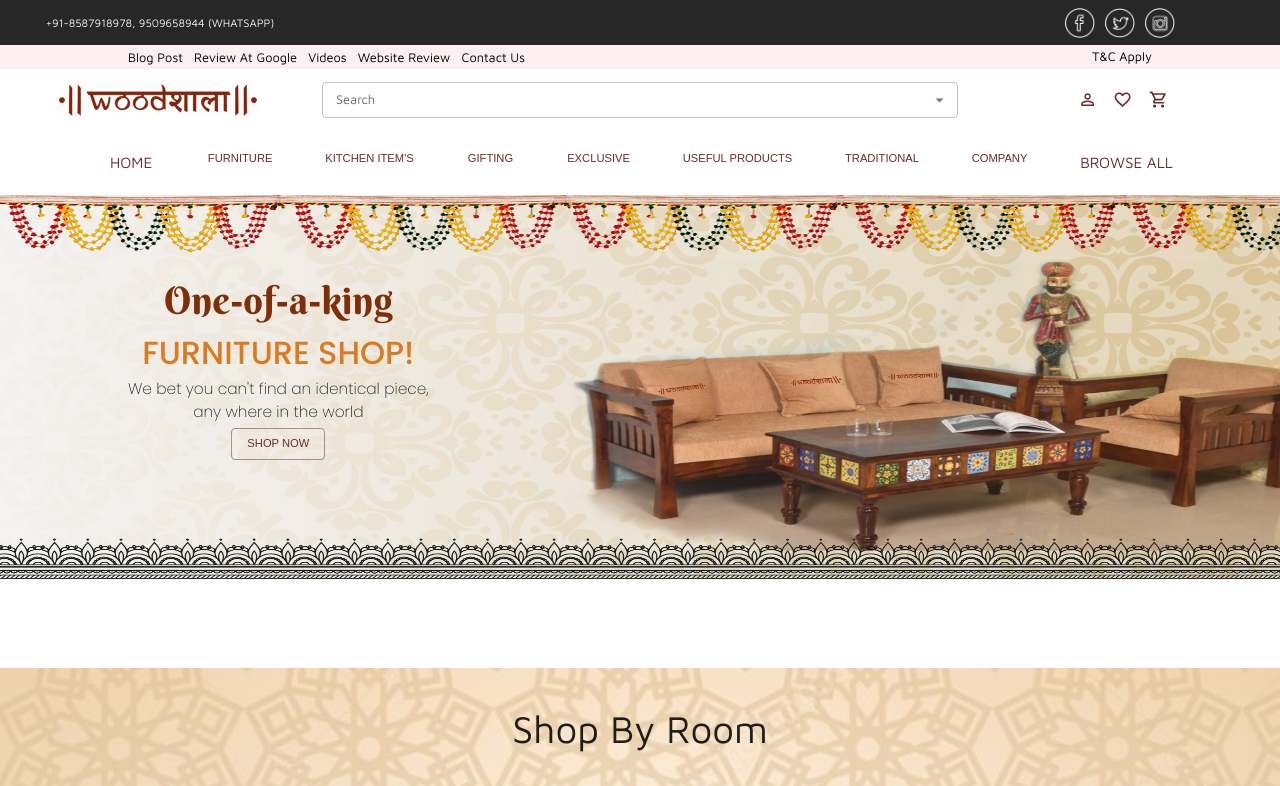
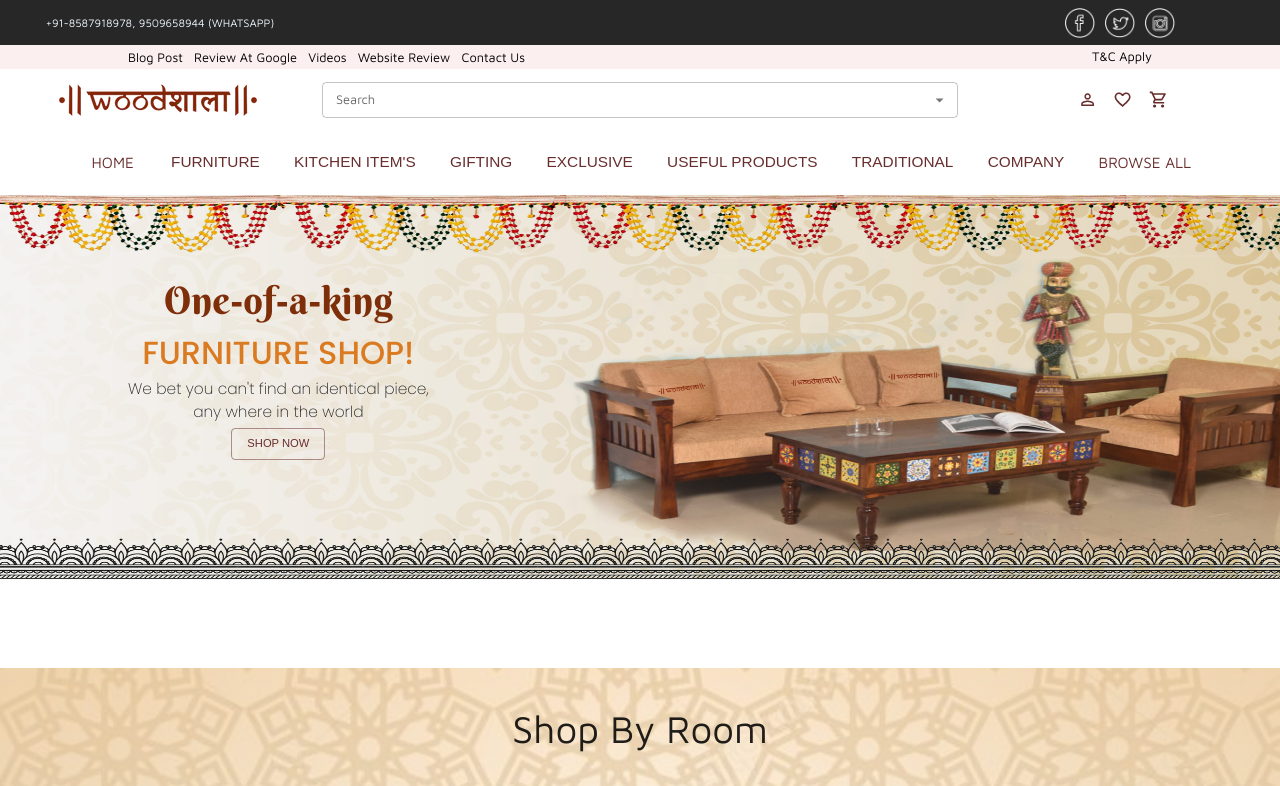
Before and after one commit to bitwittech/WoodShala-Site-Hosted, a React (Create React App) app in the folder frontend/: page / in a window 1280 px wide. Shown: the top 786 px of the page. Built offline with nearby package versions, Linux system fonts and the light colour scheme.

Commit message:
fix :: Minnor Css faults

```diff
--- a/frontend/src/App.js
+++ b/frontend/src/App.js
@@ -2,8 +2,7 @@ import React, {useEffect, lazy,Suspense} from "react";
 import { BrowserRouter, Routes, Route, useNavigate, useLocation } from "react-router-dom";
 import "./App.css";
 import "../src/asset/css/home.css";
-import "../src/asset/css/footer.css";
-import "../src/asset/css/navbar.css";
+import "../src/asset/css/home.css";
 
 // MUI
 import { CssBaseline } from "@mui/material";
--- a/frontend/src/asset/css/navbar.css
+++ b/frontend/src/asset/css/navbar.css
@@ -81,7 +81,7 @@
     background-color: white;
     box-shadow: 0px 6px 5px 3px #bfbfbf47;
     z-index: 1;
-    position: absolute;
+    position: absolute !important;
     color: #000000;
 }
 
@@ -105,7 +105,7 @@
 }
 
 .btn {
-    font-size: 1.2rem;
+    font-size: 1.2rem !important;
 }
 
 @media screen and (max-width:600px) {
```
